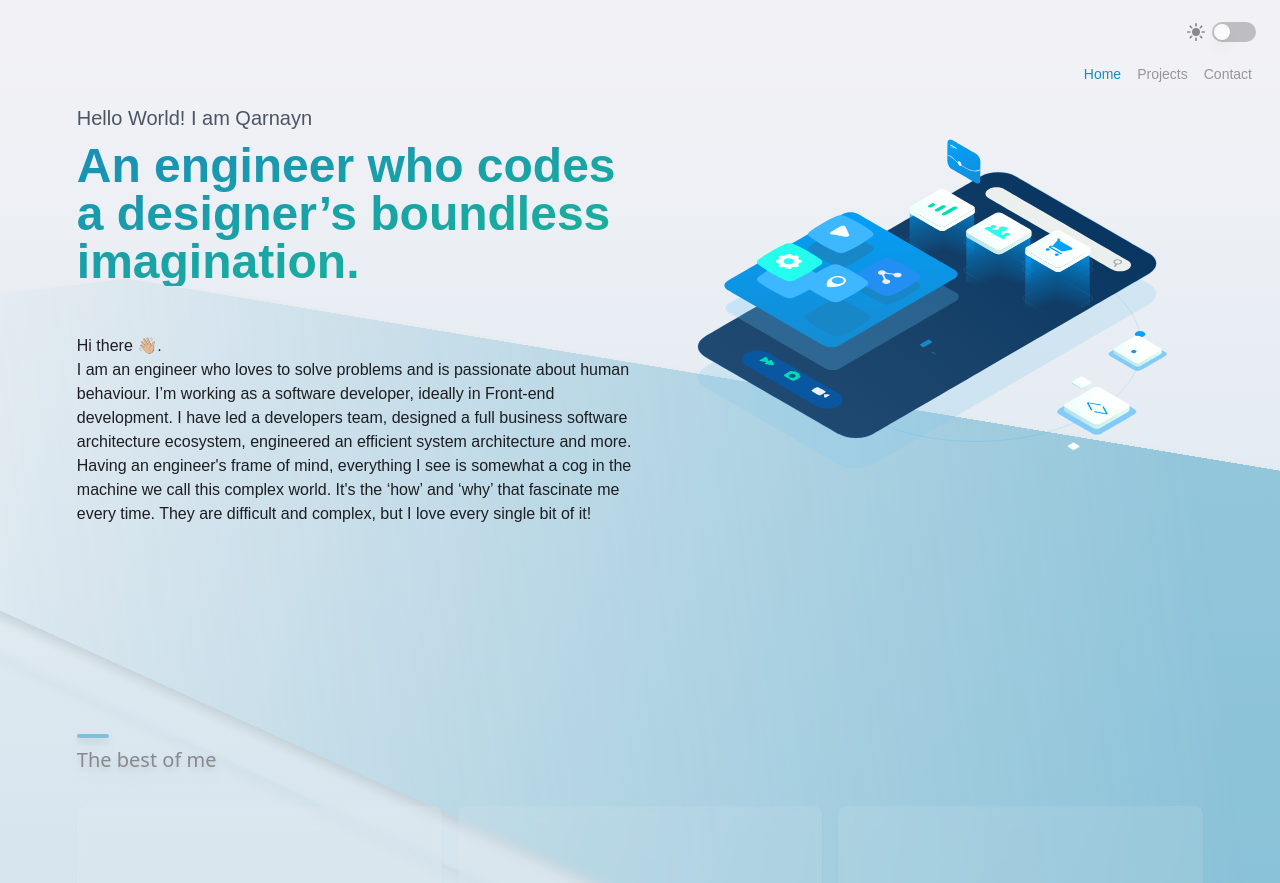
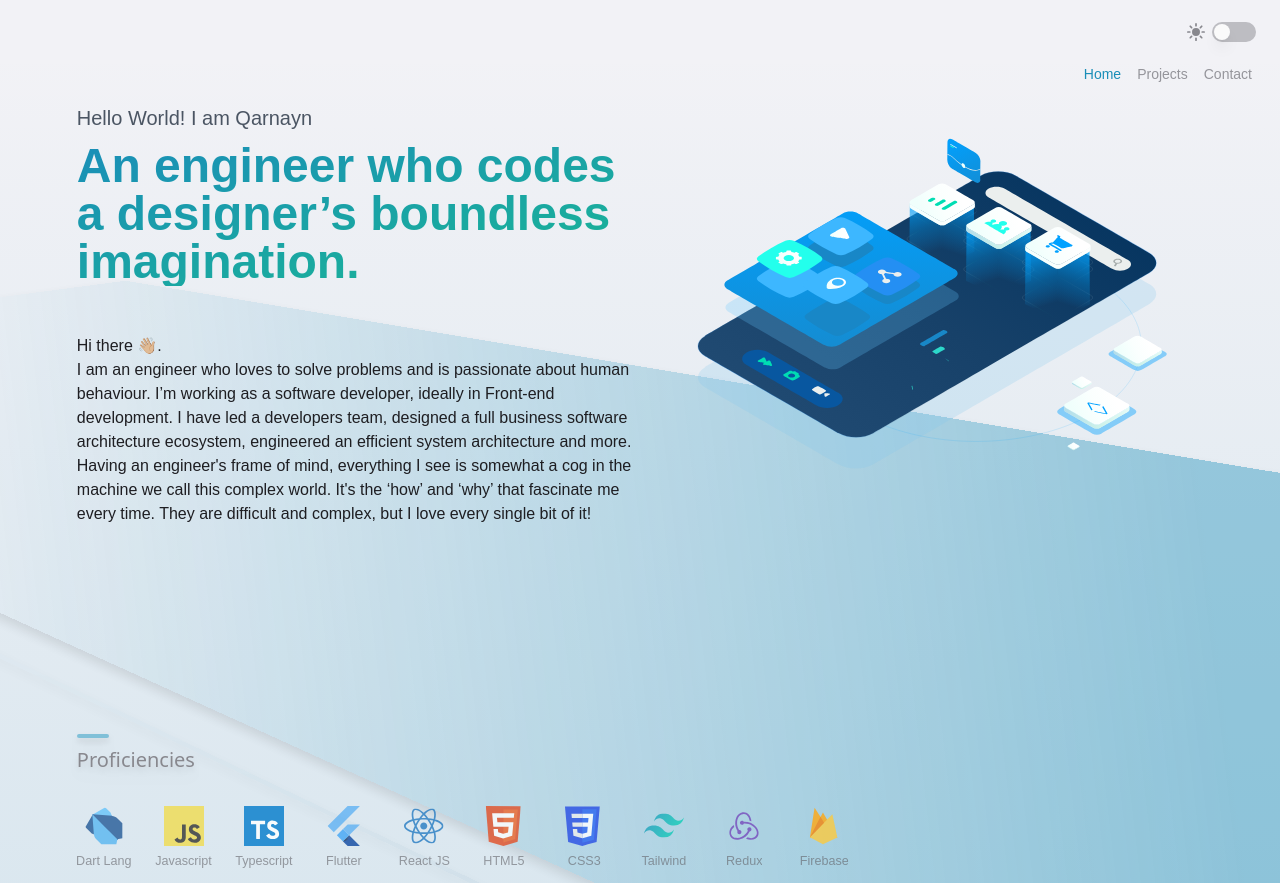
Before and after one commit to qarnayn-dev/qarnayn_portfolio, a Next.js app: page / in a window 1280 px wide. Shown: the top 883 px of the page. Built offline with nearby package versions, Linux system fonts and the light colour scheme.

Commit message:
ADD - proficiency on the home page

```diff
--- a/pages/index.tsx
+++ b/pages/index.tsx
@@ -26,6 +26,18 @@ import MobileDev from '../assets/mobile_dev.svg'
 import Creative from '../assets/imagination.svg'
 import Link from 'next/link';
 import { ContactSection } from './contacts';
+import DartLogo from '../assets/Logos/dart_logo.svg'
+import FlutterLogo from '../assets/Logos/flutter_logo.svg'
+import FirebaseLogo from '../assets/Logos/firebase_logo.svg'
+import HTML5Logo from '../assets/Logos/html_logo.svg'
+import PythonLogo from '../assets/Logos/python_logo.svg'
+import ReactLogo from '../assets/Logos/react_js_logo.svg'
+import ReduxLogo from '../assets/Logos/redux_logo.svg'
+import TailwindLogo from '../assets/Logos/tailwindcss_logo.svg'
+import TypeScriptLogo from '../assets/Logos/typescript_logo.svg'
+import JavascriptLogo from '../assets/Logos/javascript_logo.svg'
+import CSSLogo from '../assets/Logos/css3_logo.svg'
+import { IconType } from 'react-icons';
 
 
 const Home: NextPage = () => {
@@ -43,6 +55,7 @@ const Home: NextPage = () => {
             {(theme==='light')?<TableLight/>:<TableDark/>}
           </ParallaxWrapper>
           <Intro />
+          <ProficiencySection/>
           <BestOfMe />
           <ShadowPage/>
         </div>
@@ -78,6 +91,36 @@ const Intro = () => {
           </p>
         </div>
       </div>
+  )
+}
+
+const ProficiencySection = () => {
+
+
+const TechIcon = (Icon: IconType, title: string) => {
+  return (
+    <div className='w-20 group flex flex-col items-center justify-center' >
+      <Icon className={`opacity-80 w-8 sm:w-10 h-8 sm:h-10 flex items-center justify-center`}/>
+      <div className={`opacity-60 mt-1 h-5 style-small-text apply-inverse-gray text-themed-gray-t8 scale-90 overflow-hidden text-center`}>{title}</div>
+    </div>
+  )
+}
+  return (
+    <>
+      <SectionTitle className="frame-bounded-x mt-20 mb-8">Proficiencies</SectionTitle>
+      <div className="mb-16 px-[5vw] off w-full flex flex-wrap gap-0 gap-y-4">
+        {TechIcon(DartLogo, "Dart Lang")}
+        {TechIcon(JavascriptLogo, "Javascript")}
+        {TechIcon(TypeScriptLogo, "Typescript")}
+        {TechIcon(FlutterLogo, "Flutter")}
+        {TechIcon(ReactLogo, "React JS")}
+        {TechIcon(HTML5Logo, "HTML5")}
+        {TechIcon(CSSLogo, "CSS3")}
+        {TechIcon(TailwindLogo, "Tailwind")}
+        {TechIcon(ReduxLogo, "Redux")}
+        {TechIcon(FirebaseLogo, "Firebase")}
+      </div>
+    </>
   )
 }
 
```
Also changed, not shown: assets/Logos/css3_logo.svg (added), assets/Logos/javascript_logo.svg (added).
